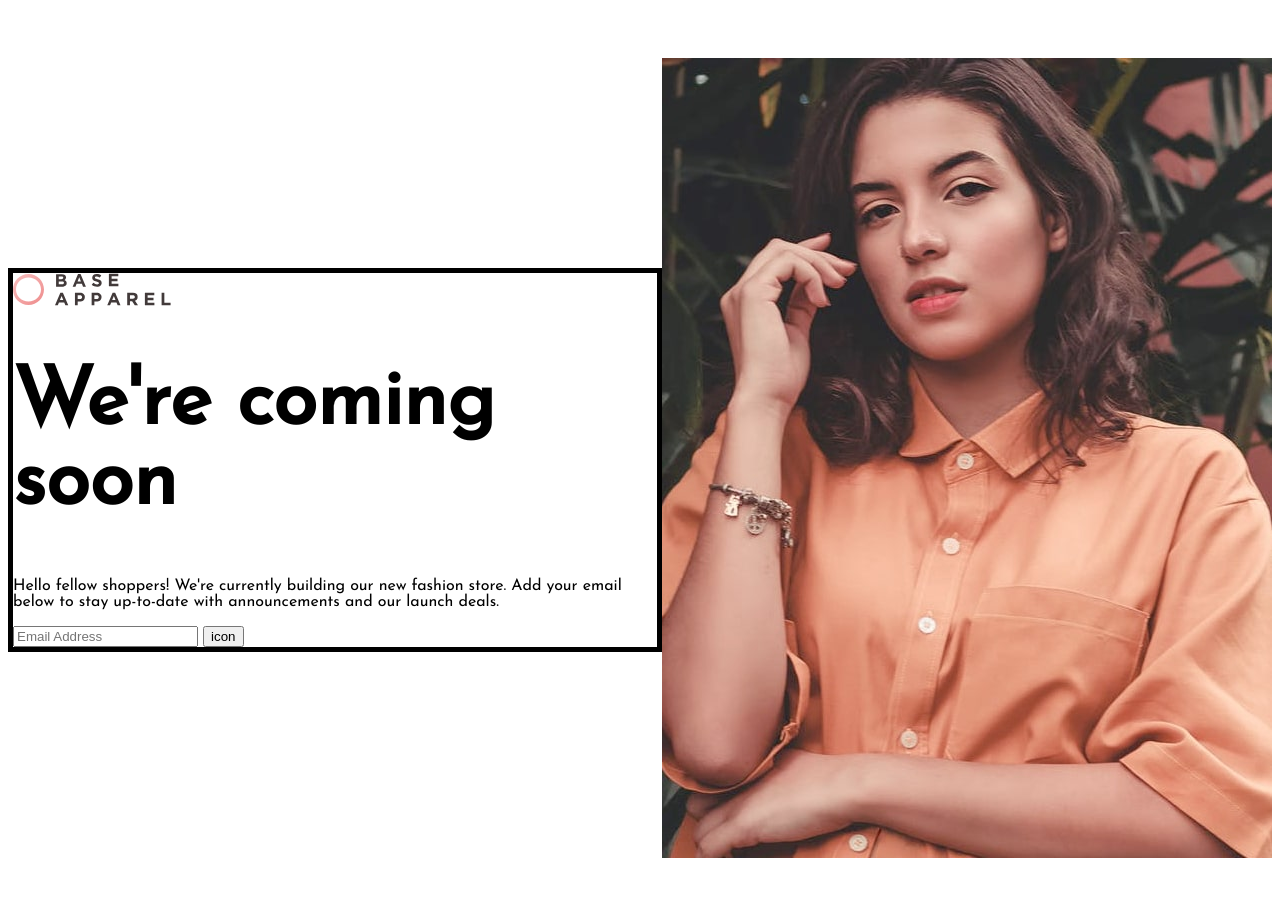
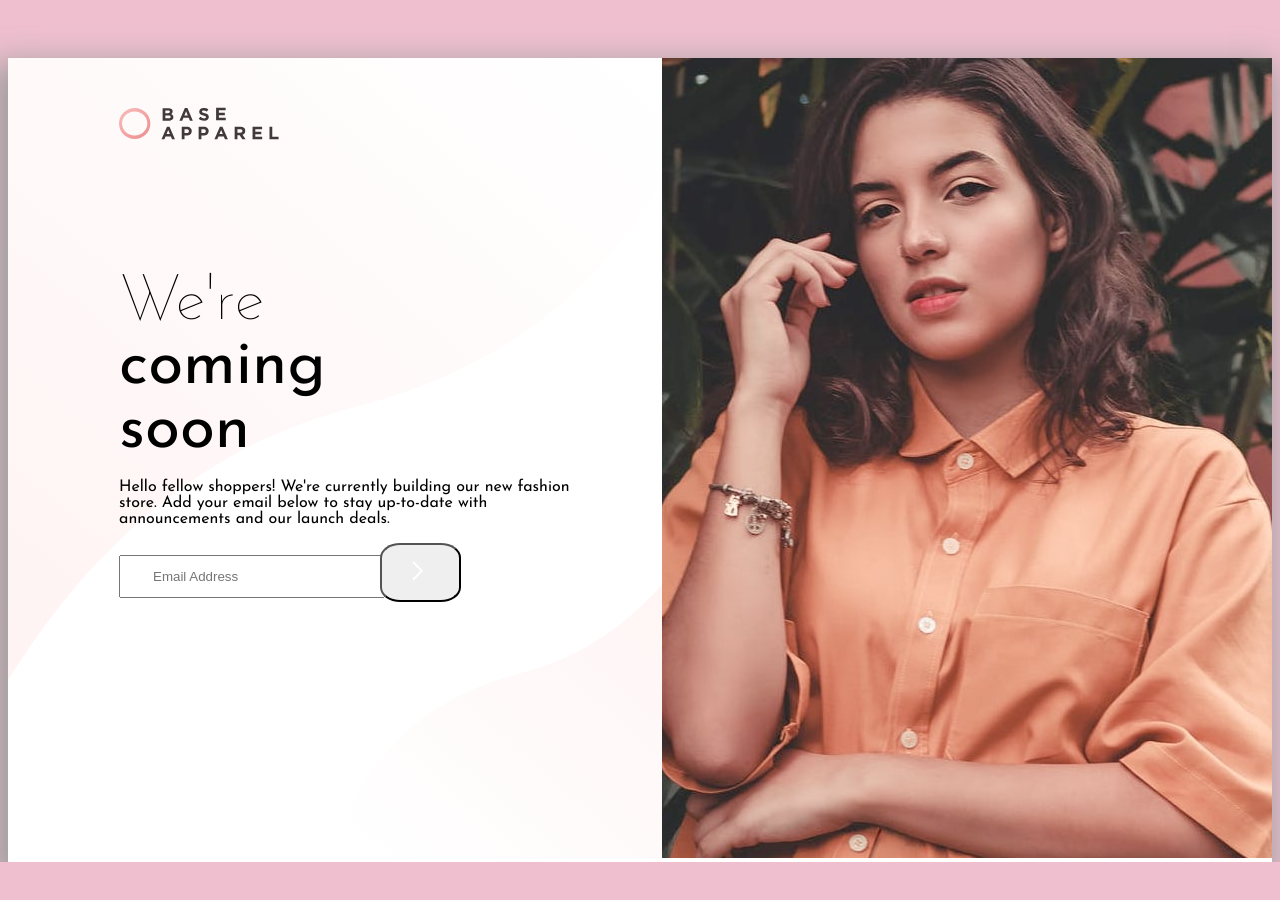
Before and after one commit to BaileyKendall/Responsive-coming-soon-page, a plain HTML site: page index.html in a window 1280 px wide. After the commit the page ends 862 px from the top, so only its background shows below. Drawn offline with Linux system fonts and the light colour scheme.

Commit message:
Added new styling for the main content container.

```diff
--- a/index.html
+++ b/index.html
@@ -6,9 +6,10 @@
     <!-- displays site properly based on user's device -->
 
     <link
-      href="https://fonts.googleapis.com/css?family=Josefin+Sans&display=swap"
+      href="https://fonts.googleapis.com/css?family=Josefin+Sans:100,300,400,700&display=swap"
       rel="stylesheet"
     />
+
     <link
       rel="icon"
       type="image/png"
@@ -24,10 +25,11 @@
     <div class="desktop-container">
       <div class="flex">
         <div class="item item1">
+          <div class="item1-inner">
             <img src="images/logo.svg" alt="base Apparel" class="logo" />
 
             <h1 class="main-heading">
-            We're <span class="emphasis">coming soon</span>
+              We're <br /><span class="emphasis">coming <br />soon</span>
             </h1>
 
             <p class="lead">
@@ -38,8 +40,11 @@
 
             <form class="submit" action="">
               <input type="text" placeholder="Email Address" />
-            <button class="submit">icon</button>
+              <button class="submit">
+                <img src="images/icon-arrow.svg" alt="click to search" />
+              </button>
             </form>
+          </div>
         </div>
         <div class="item item2">
           <img class="hero-desk" src="images/hero-desktop.jpg" alt="hero" />
--- a/style.css
+++ b/style.css
@@ -3,9 +3,11 @@
 }
 
 body {
-  font-family: 'Josefin Sans', sans-serif;
+  font-family: "Josefin Sans", sans-serif;
   display: flex;
   justify-content: center;
+  height: 100vh;
+  background: rgb(239, 191, 207)
 }
 
 /* desktop content container */
@@ -20,14 +22,54 @@ body {
   flex: 1;
   align-items: center;
   justify-content: center;
+  webkit-box-shadow: -7px 14px 31px 9px rgba(158, 158, 158, 1);
+  -moz-box-shadow: -7px 14px 31px 9px rgba(158, 158, 158, 1);
+  box-shadow: -7px 14px 31px 9px rgba(158, 158, 158, 1);
+  background: #fff;
 }
 
 .item1 {
-  border: 5px solid black;
+  align-self: flex-start;
+  height: 800px;
+  background: url("images/bg-pattern-desktop.svg") no-repeat center center/cover;
 }
 
-.item1 .logo {}
+.item1 .logo {
+  margin-top: 49px;
+  width: 160px;
+}
 
 .item1 .main-heading {
-  font-size: 5em;
+  font-size: 4em;
+  margin-top: 127px;
+  margin-bottom: 0;
+  font-weight: lighter;
 }
+
+.item1-inner {
+  margin-right: 76px;
+  margin-left: 111px;
+}
+
+.emphasis {
+  font-weight: 400;
+}
+
+form {}
+
+form input {
+  padding: 12px;
+  padding-left: 32px;
+  padding-right: 53px;
+}
+
+form button {
+  margin-left: -10px;
+  padding: 16px;
+  padding-left: 30px;
+  padding-right: 35px;
+  border-bottom-left-radius: 25%;
+  border-top-left-radius: 25%;
+  border-bottom-right-radius: 25%;
+  border-top-right-radius: 25%;
+}
```
Lines whose indentation alone changed are shown as unchanged.
